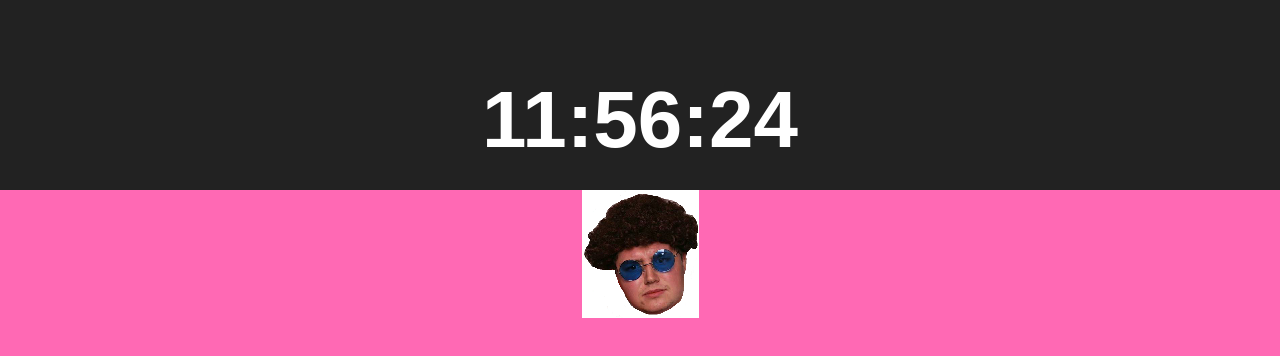
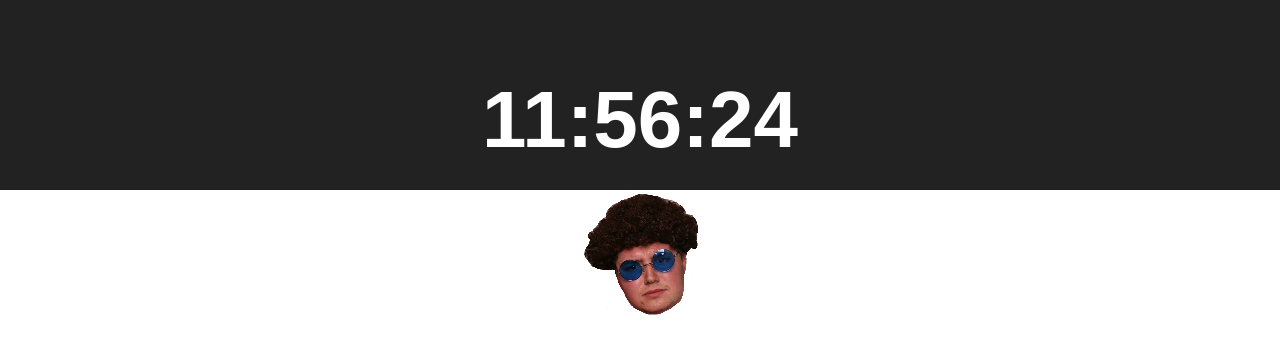
Before and after one commit to kristoat/1337, a React app: page / in a window 1280 px wide. Built offline with nearby package versions, Linux system fonts and the light colour scheme.

Commit message:
fix: Cleanup some demo stuff

```diff
--- a/src/Leet.css
+++ b/src/Leet.css
@@ -3,7 +3,6 @@ body {
     padding: 0;
     font-family: sans-serif;
     text-align: center;
-    background: hotpink;
 }
 
 .leet-container {
```
Also changed, not shown: README.md.
